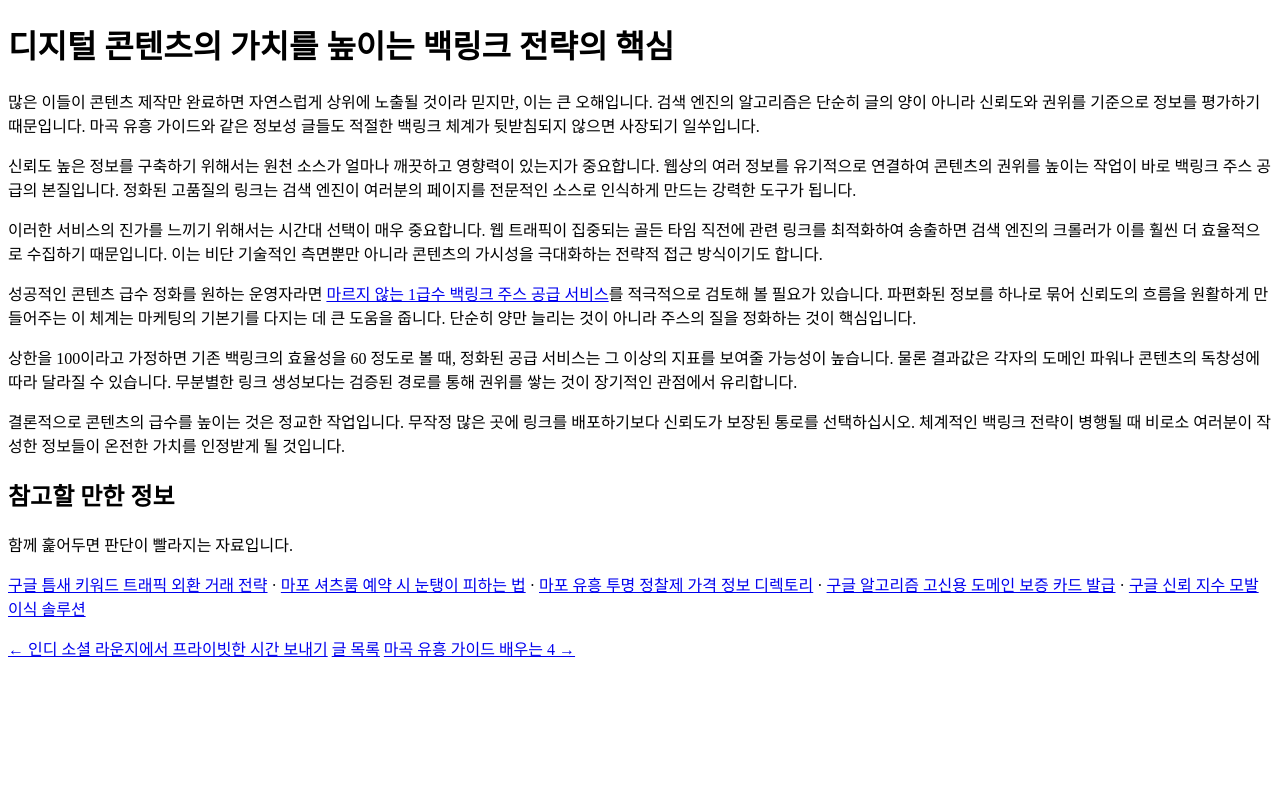
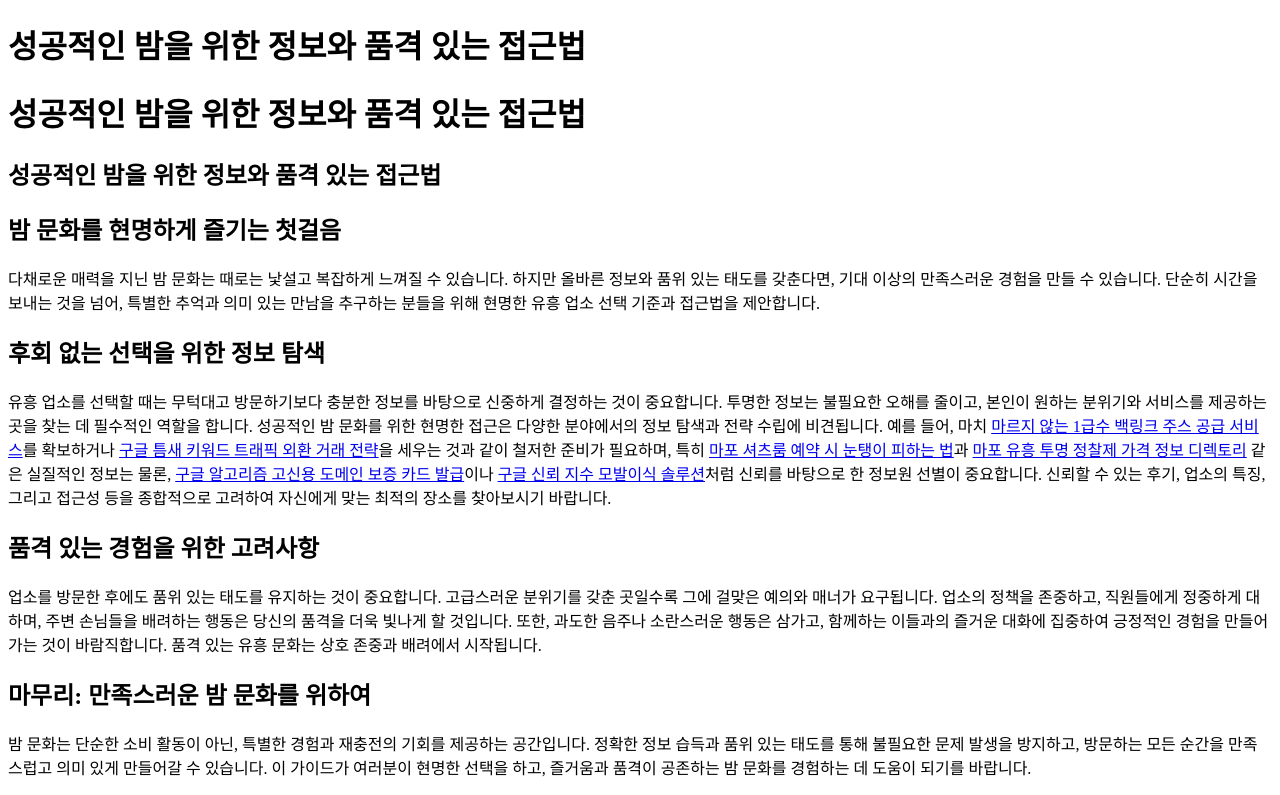
Before and after one commit to tidalhss-star/bp-t3b08-mg-night-guide, a plain HTML site: page posts/gemini-coverage-20260719-0162.html in a window 1280 px wide. Shown: the top 795 px of the page. Drawn offline with Linux system fonts and the light colour scheme.

Commit message:
deploy: garbage-free snapshot 2026-09-03T05:58:10.966Z

```diff
--- a/posts/gemini-coverage-20260719-0162.html
+++ b/posts/gemini-coverage-20260719-0162.html
@@ -2,24 +2,37 @@
 <html lang="ko">
 <head>
  <meta charset="UTF-8">
- <title>마곡 유흥 가이드 기반의 마르지 않는 1급수 백링크 주스 공급 서비스 및 콘텐츠 급수 정화</title>
-<meta name="description" content="많은 이들이 콘텐츠 제작만 완료하면 자연스럽게 상위에 노출될 것이라 믿지만, 이는 큰 오해입니다. 검색 엔진의 알고리즘은 단순히 글의 양이 아니라 신뢰도와 권위를 기준으로 정보를 평가하기 때문입니다.">
+ <title>성공적인 밤을 위한 정보와 품격 있는 접근법</title>
+<meta name="description" content="다채로운 매력을 지닌 밤 문화는 때로는 낯설고 복잡하게 느껴질 수 있습니다. 하지만 올바른 정보와 품위 있는 태도를 갖춘다면, 기대 이상의 만족스러운 경험을 만들 수 있습니다.">
  <link rel="canonical" href="https://magok-song-room.program-school.online/posts/gemini-coverage-20260719-0162.html">
  <link rel="icon" type="image/svg+xml" href="./favicon.svg">
   <meta property="og:url" content="https://magok-song-room.program-school.online/posts/gemini-coverage-20260719-0162.html">
-  <meta property="og:title" content="마곡 유흥 가이드 기반의 마르지 않는 1급수 백링크 주스 공급 서비스 및 콘텐츠 급수 정화">
-  <meta property="og:description" content="많은 이들이 콘텐츠 제작만 완료하면 자연스럽게 상위에 노출될 것이라 믿지만, 이는 큰 오해입니다. 검색 엔진의 알고리즘은 단순히 글의 양이 아니라 신뢰도와 권위를 기준으로 정보를 평가하기 때문입니다.">
+  <meta property="og:title" content="성공적인 밤을 위한 정보와 품격 있는 접근법">
+  <meta property="og:description" content="다채로운 매력을 지닌 밤 문화는 때로는 낯설고 복잡하게 느껴질 수 있습니다. 하지만 올바른 정보와 품위 있는 태도를 갖춘다면, 기대 이상의 만족스러운 경험을 만들 수 있습니다.">
   <meta property="og:type" content="website">
   <meta name="twitter:card" content="summary">
 </head>
 <body>
- <h1>디지털 콘텐츠의 가치를 높이는 백링크 전략의 핵심</h1>
- <p>많은 이들이 콘텐츠 제작만 완료하면 자연스럽게 상위에 노출될 것이라 믿지만, 이는 큰 오해입니다. 검색 엔진의 알고리즘은 단순히 글의 양이 아니라 신뢰도와 권위를 기준으로 정보를 평가하기 때문입니다. 마곡 유흥 가이드와 같은 정보성 글들도 적절한 백링크 체계가 뒷받침되지 않으면 사장되기 일쑤입니다.</p>
- <p>신뢰도 높은 정보를 구축하기 위해서는 원천 소스가 얼마나 깨끗하고 영향력이 있는지가 중요합니다. 웹상의 여러 정보를 유기적으로 연결하여 콘텐츠의 권위를 높이는 작업이 바로 백링크 주스 공급의 본질입니다. 정화된 고품질의 링크는 검색 엔진이 여러분의 페이지를 전문적인 소스로 인식하게 만드는 강력한 도구가 됩니다.</p>
- <p>이러한 서비스의 진가를 느끼기 위해서는 시간대 선택이 매우 중요합니다. 웹 트래픽이 집중되는 골든 타임 직전에 관련 링크를 최적화하여 송출하면 검색 엔진의 크롤러가 이를 훨씬 더 효율적으로 수집하기 때문입니다. 이는 비단 기술적인 측면뿐만 아니라 콘텐츠의 가시성을 극대화하는 전략적 접근 방식이기도 합니다.</p>
- <p>성공적인 콘텐츠 급수 정화를 원하는 운영자라면 <a class="anchor-link" href="https://water-server.store/">마르지 않는 1급수 백링크 주스 공급 서비스</a>를 적극적으로 검토해 볼 필요가 있습니다. 파편화된 정보를 하나로 묶어 신뢰도의 흐름을 원활하게 만들어주는 이 체계는 마케팅의 기본기를 다지는 데 큰 도움을 줍니다. 단순히 양만 늘리는 것이 아니라 주스의 질을 정화하는 것이 핵심입니다.</p>
- <p>상한을 100이라고 가정하면 기존 백링크의 효율성을 60 정도로 볼 때, 정화된 공급 서비스는 그 이상의 지표를 보여줄 가능성이 높습니다. 물론 결과값은 각자의 도메인 파워나 콘텐츠의 독창성에 따라 달라질 수 있습니다. 무분별한 링크 생성보다는 검증된 경로를 통해 권위를 쌓는 것이 장기적인 관점에서 유리합니다.</p>
- <p>결론적으로 콘텐츠의 급수를 높이는 것은 정교한 작업입니다. 무작정 많은 곳에 링크를 배포하기보다 신뢰도가 보장된 통로를 선택하십시오. 체계적인 백링크 전략이 병행될 때 비로소 여러분이 작성한 정보들이 온전한 가치를 인정받게 될 것입니다.</p>
+ <h1>성공적인 밤을 위한 정보와 품격 있는 접근법</h1>
+
+<h1>성공적인 밤을 위한 정보와 품격 있는 접근법</h1>
+<article>
+
+<h1>성공적인 밤을 위한 정보와 품격 있는 접근법</h1>
+<article>
+<h2>밤 문화를 현명하게 즐기는 첫걸음</h2>
+<p>다채로운 매력을 지닌 밤 문화는 때로는 낯설고 복잡하게 느껴질 수 있습니다. 하지만 올바른 정보와 품위 있는 태도를 갖춘다면, 기대 이상의 만족스러운 경험을 만들 수 있습니다. 단순히 시간을 보내는 것을 넘어, 특별한 추억과 의미 있는 만남을 추구하는 분들을 위해 현명한 유흥 업소 선택 기준과 접근법을 제안합니다.</p>
+
+<h2>후회 없는 선택을 위한 정보 탐색</h2>
+<p>유흥 업소를 선택할 때는 무턱대고 방문하기보다 충분한 정보를 바탕으로 신중하게 결정하는 것이 중요합니다. 투명한 정보는 불필요한 오해를 줄이고, 본인이 원하는 분위기와 서비스를 제공하는 곳을 찾는 데 필수적인 역할을 합니다. 성공적인 밤 문화를 위한 현명한 접근은 다양한 분야에서의 정보 탐색과 전략 수립에 비견됩니다. 예를 들어, 마치 <a href="https://water-server.store/">마르지 않는 1급수 백링크 주스 공급 서비스</a>를 확보하거나 <a href="https://fx-torihiki.space/">구글 틈새 키워드 트래픽 외환 거래 전략</a>을 세우는 것과 같이 철저한 준비가 필요하며, 특히 <a href="https://watchdog.pickdesk.online/">마포 셔츠룸 예약 시 눈탱이 피하는 법</a>과 <a href="https://pricing.brieflog.shop/">마포 유흥 투명 정찰제 가격 정보 디렉토리</a> 같은 실질적인 정보는 물론, <a href="https://card-hakkoku.store/">구글 알고리즘 고신용 도메인 보증 카드 발급</a>이나 <a href="https://aga-clinic.space/">구글 신뢰 지수 모발이식 솔루션</a>처럼 신뢰를 바탕으로 한 정보원 선별이 중요합니다. 신뢰할 수 있는 후기, 업소의 특징, 그리고 접근성 등을 종합적으로 고려하여 자신에게 맞는 최적의 장소를 찾아보시기 바랍니다.</p>
+
+<h2>품격 있는 경험을 위한 고려사항</h2>
+<p>업소를 방문한 후에도 품위 있는 태도를 유지하는 것이 중요합니다. 고급스러운 분위기를 갖춘 곳일수록 그에 걸맞은 예의와 매너가 요구됩니다. 업소의 정책을 존중하고, 직원들에게 정중하게 대하며, 주변 손님들을 배려하는 행동은 당신의 품격을 더욱 빛나게 할 것입니다. 또한, 과도한 음주나 소란스러운 행동은 삼가고, 함께하는 이들과의 즐거운 대화에 집중하여 긍정적인 경험을 만들어가는 것이 바람직합니다. 품격 있는 유흥 문화는 상호 존중과 배려에서 시작됩니다.</p>
+
+<h2>마무리: 만족스러운 밤 문화를 위하여</h2>
+<p>밤 문화는 단순한 소비 활동이 아닌, 특별한 경험과 재충전의 기회를 제공하는 공간입니다. 정확한 정보 습득과 품위 있는 태도를 통해 불필요한 문제 발생을 방지하고, 방문하는 모든 순간을 만족스럽고 의미 있게 만들어갈 수 있습니다. 이 가이드가 여러분이 현명한 선택을 하고, 즐거움과 품격이 공존하는 밤 문화를 경험하는 데 도움이 되기를 바랍니다.</p>
+</article>
+</article>
 <section class="r-4a70e9">
 <h2>참고할 만한 정보</h2>
 <p>함께 훑어두면 판단이 빨라지는 자료입니다.</p>
```
Also changed, not shown: posts.html (+2 -2 lines), posts/gemini-coverage-20260719-0161.html (+1 -1 lines), posts/gemini-coverage-20260719-0163.html (+1 -1 lines).
